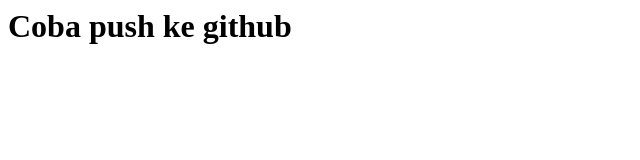
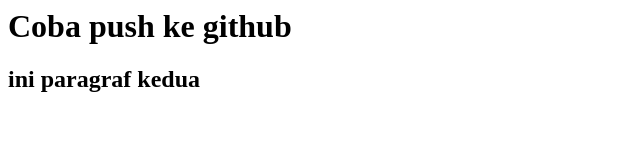
Before and after one commit to hmaghfira/repo-github, a plain HTML site: page index.html in a window 1280 px wide. Shown: the whole page, without its empty margins (0-640 px from the left). Drawn offline with Linux system fonts and the light colour scheme.

Commit message:
Update & Push

```diff
--- a/index.html
+++ b/index.html
@@ -1,2 +1,3 @@
 <title>Belajar GitHub</title>
 <h1>Coba push ke github</h1>
+<h2>ini paragraf kedua</h2>
```
